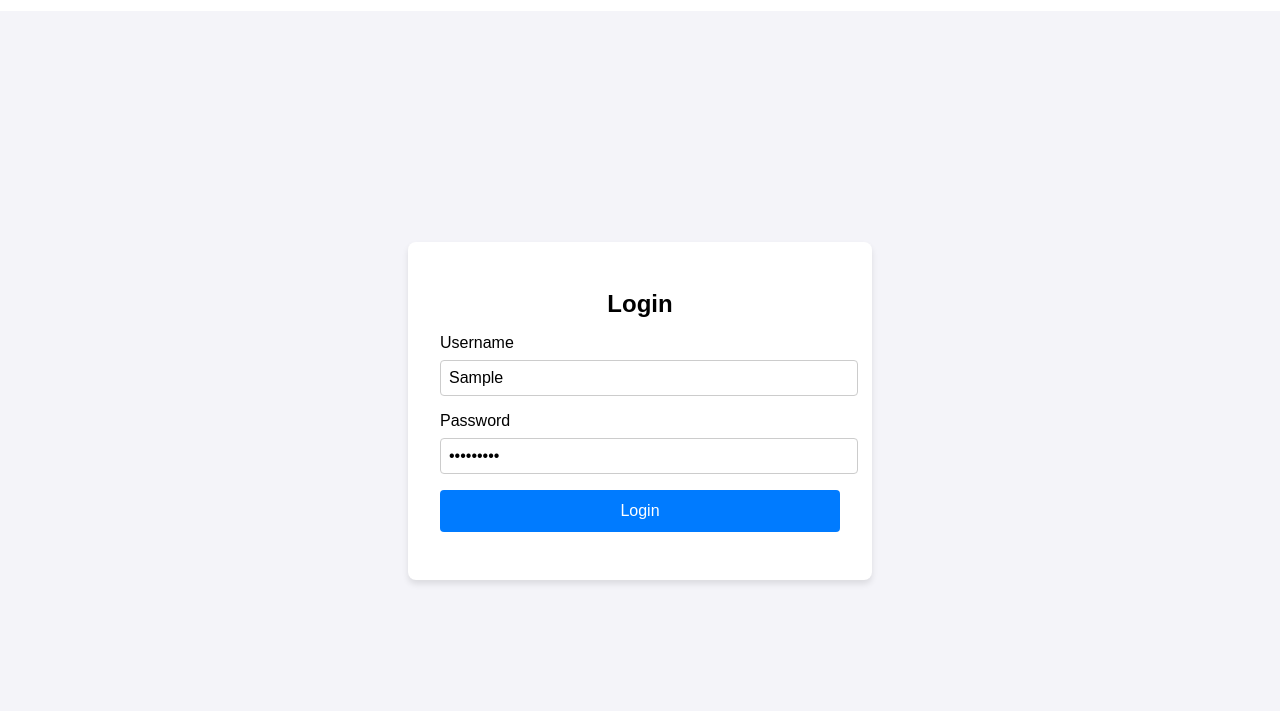
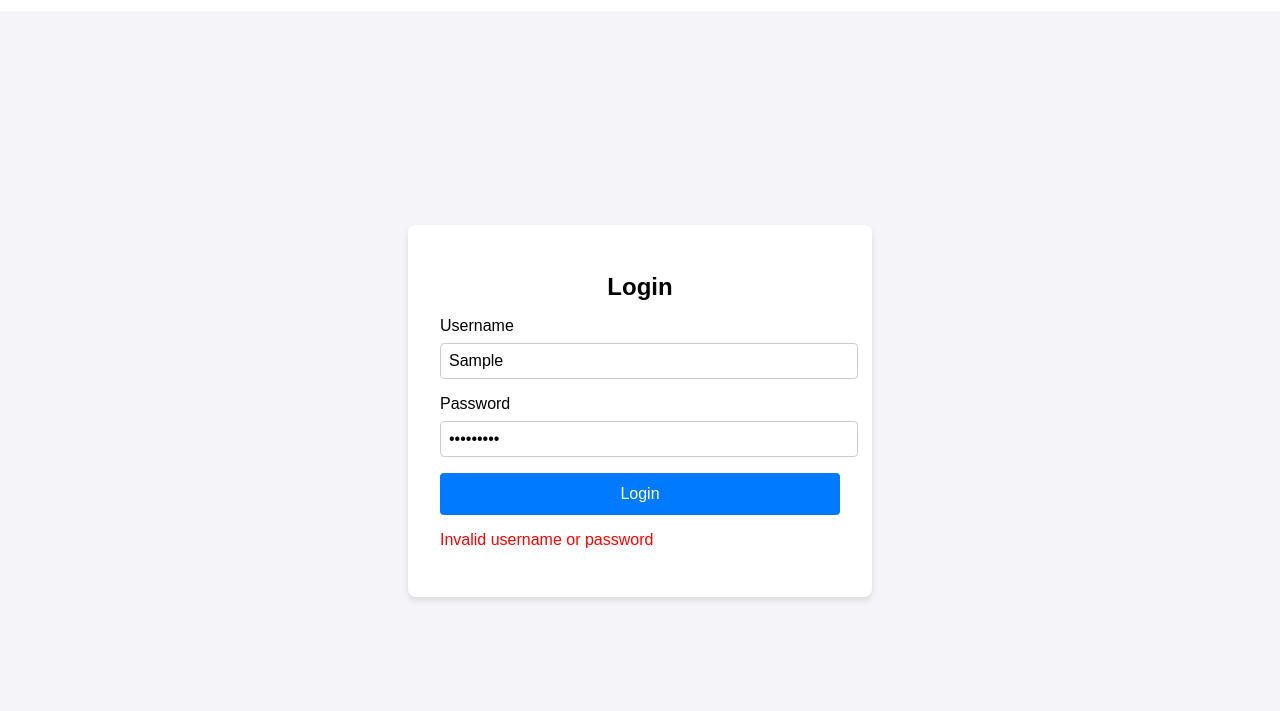
Before and after one commit to pentser/shop, a plain HTML site: page login.html in a window 1280 px wide. Both pictures are taken after typing "Sample", "Sample123" into the empty fields and a click on the button "Login". Shown: the part 89-800 px from the top of the page. Drawn offline with nearby package versions, Linux system fonts and the light colour scheme; no server answers.

Commit message:
update signIn Error UI

```diff
--- a/css/login.css
+++ b/css/login.css
@@ -66,6 +66,10 @@ header {
 }
 
 
+span#errors{
+color:red;
+font-size: 16px;
+}
 
 footer {
   background: #333;
--- a/js/signIn.js
+++ b/js/signIn.js
@@ -1,6 +1,8 @@
 
   document.getElementById('loginForm').addEventListener('submit', function(event) {
     event.preventDefault(); // Prevent the default form submission
+
+    const spanError= document.getElementById('errors');
 
     // Collect form data
     const username = document.getElementById('username').value;
@@ -16,7 +18,7 @@
       window.location.href="../products.html";
     })
     .catch(function (error) {
-      console.log(error);
+      spanError.innerHTML = "Invalid username or password"
     });
   });
 
--- a/login.html
+++ b/login.html
@@ -38,7 +38,15 @@
           <div class="form-control">
             <button type="submit">Login</button>
           </div>
+          <div class="form-control">
+            <span id="errors"></span>
+          </div>
+
+
+
+
         </form>
+
     </div>
     <footer>
       &copy; 2025 E-Shop. All rights reserved.
```
